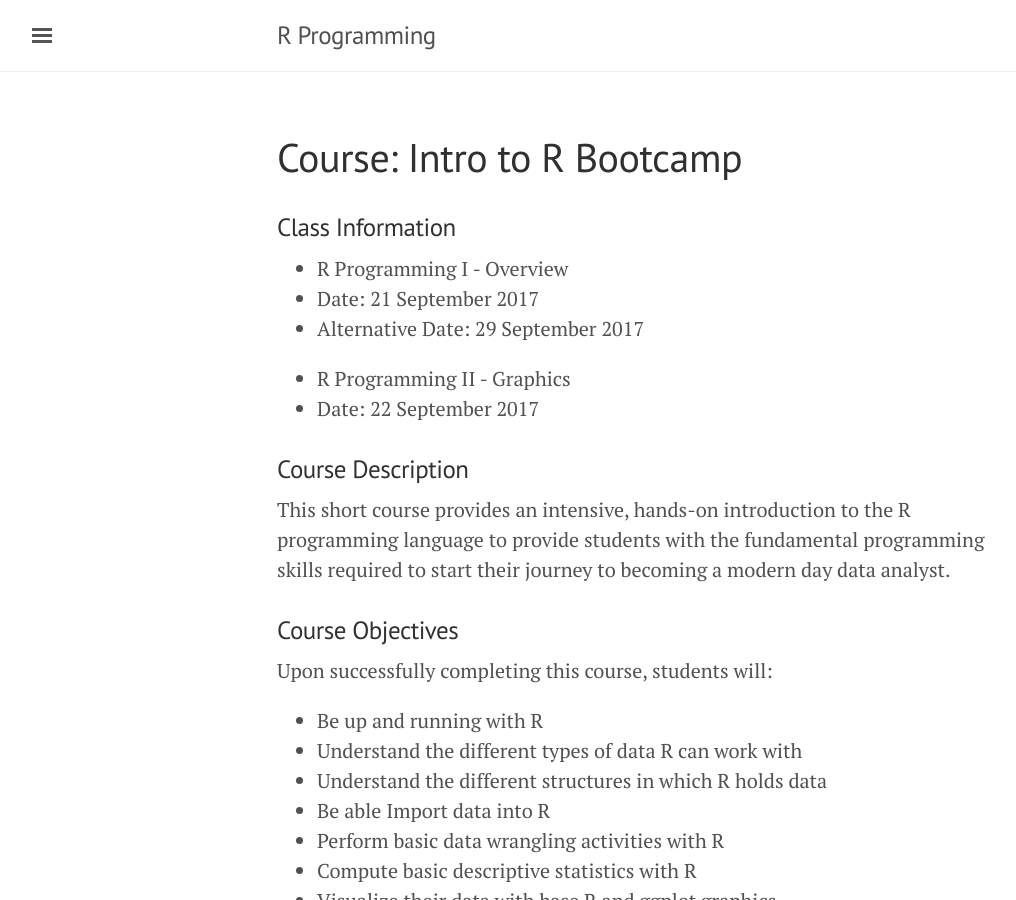
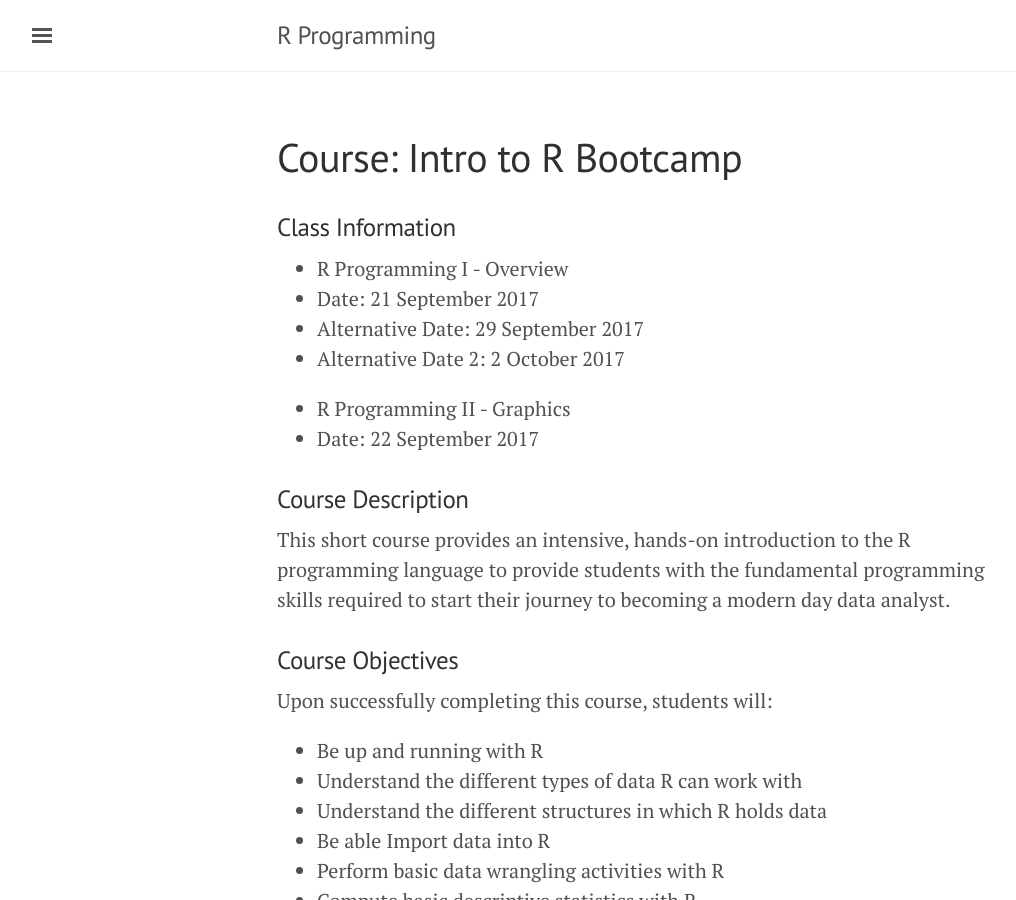
Before and after one commit to bowerth/boot-r, a Jekyll site: the page built from bootcamp/index.md, in a window 1280 px wide and 900 px high. Shown: the whole window, without its empty margins (3-1019 px from the left). Built offline with Jekyll 4.4.1, drawn with Linux system fonts in a browser that asks for light colours; nearby versions of some CDN libraries.

Commit message:
add alternative date

```diff
--- a/bootcamp/index.md
+++ b/bootcamp/index.md
@@ -13,6 +13,7 @@ permalink: /r_bootcamp
 * R Programming I - Overview
 * Date: 21 September 2017
 * Alternative Date: 29 September 2017
+* Alternative Date 2: 2 October 2017
 
 * R Programming II - Graphics
 * Date: 22 September 2017
```
